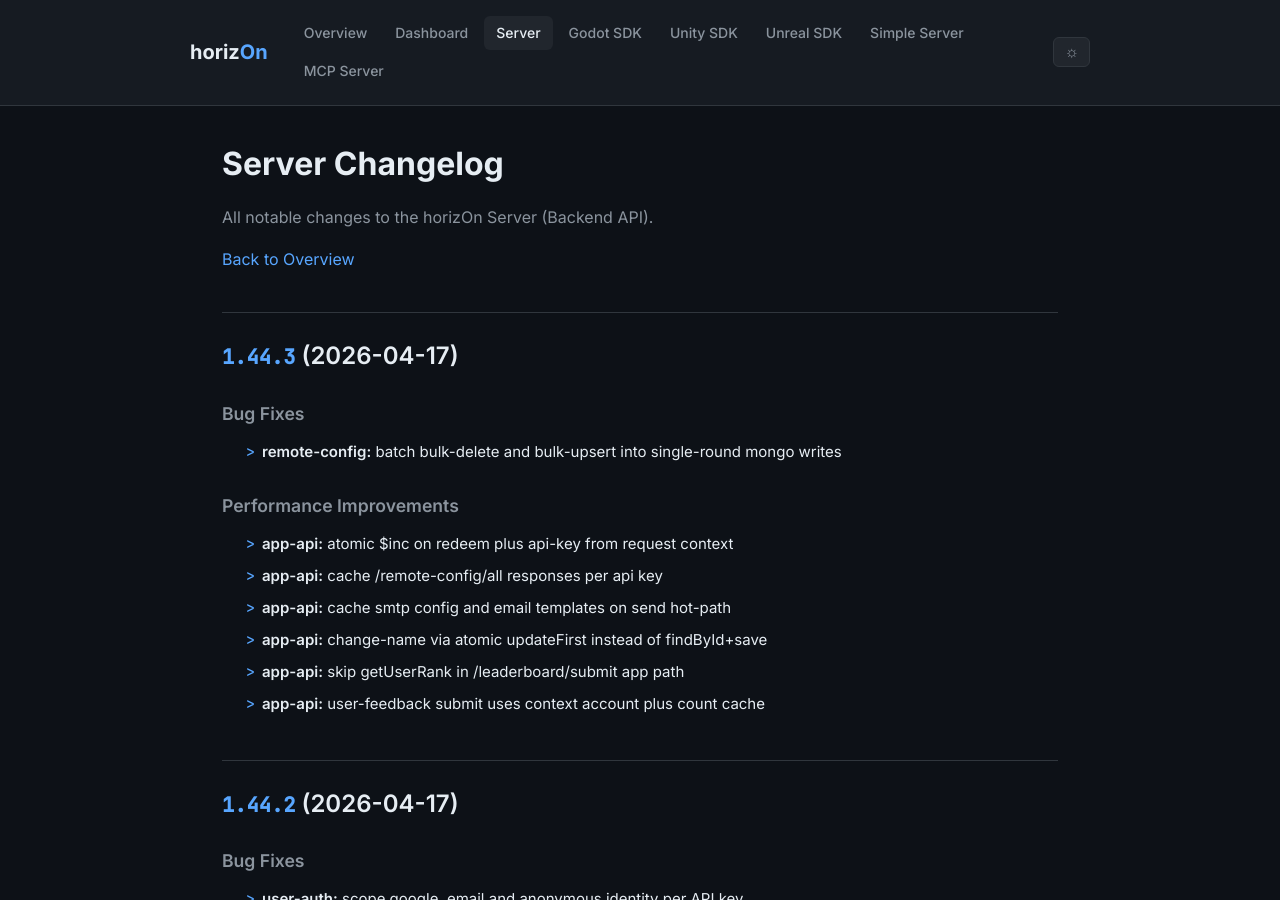
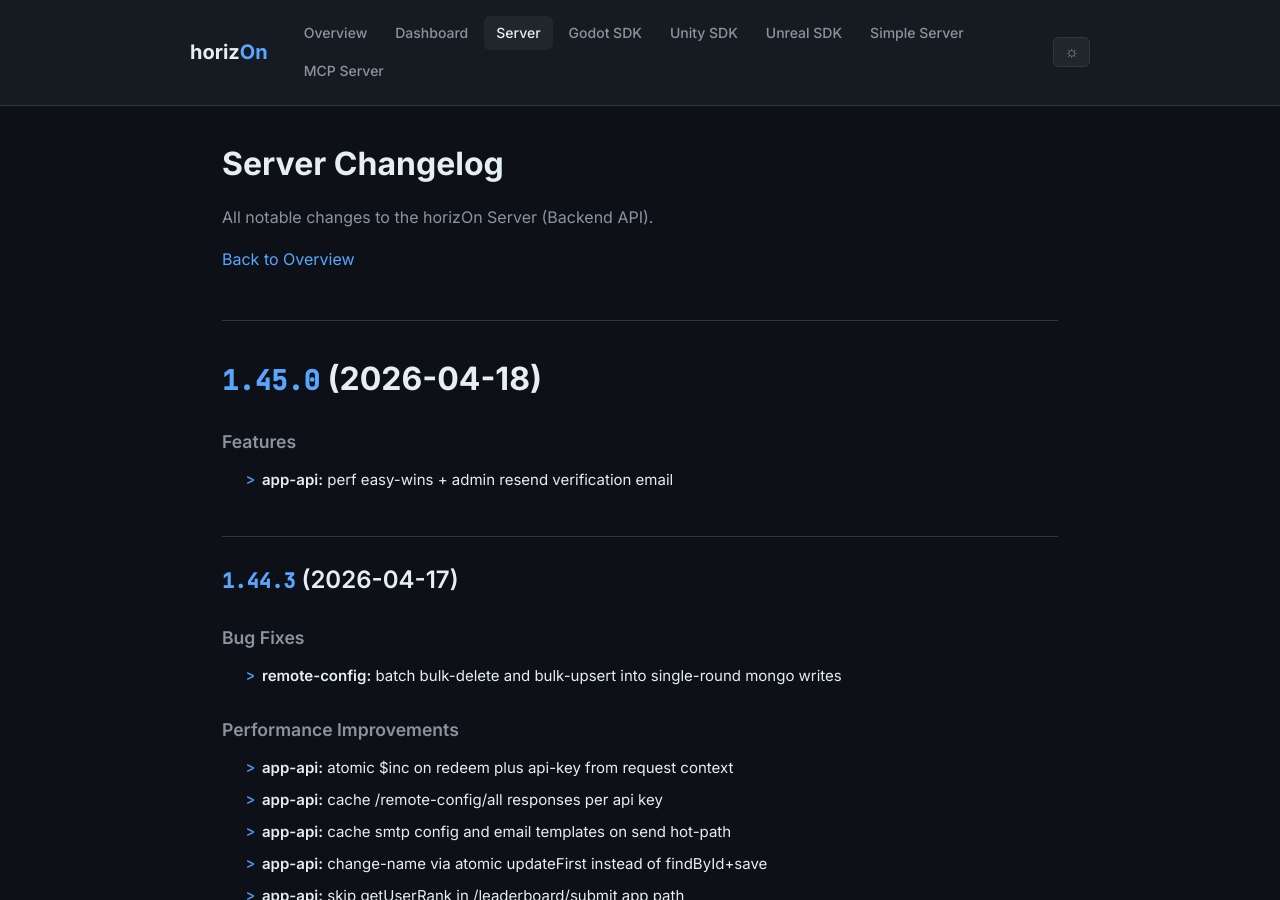
Before and after one commit to ProjectMakersDE/horizOn-Changelog, a Jekyll site: the page built from server-changelog.md, in a window 1280 px wide and 900 px high. Built offline with Jekyll 4.4.1, drawn with Linux system fonts in a browser that asks for light colours.

Commit message:
chore: sync changelogs [skip ci]

```diff
--- a/server-changelog.md
+++ b/server-changelog.md
@@ -8,6 +8,13 @@ title: Server Changelog
 All notable changes to the horizOn Server (Backend API).
 
 [Back to Overview](.)
+
+# [1.45.0](https://github.com/ProjectMakersDE/horizOn-Server/compare/v1.44.3...v1.45.0) (2026-04-18)
+
+
+### Features
+
+* **app-api:** perf easy-wins + admin resend verification email ([99e25d9](https://github.com/ProjectMakersDE/horizOn-Server/commit/99e25d92f2124698d96022c01a4808274728c066))
 
 ## [1.44.3](https://github.com/ProjectMakersDE/horizOn-Server/compare/v1.44.2...v1.44.3) (2026-04-17)
 
```
Also changed, not shown: index.md (+1 -1 lines).
